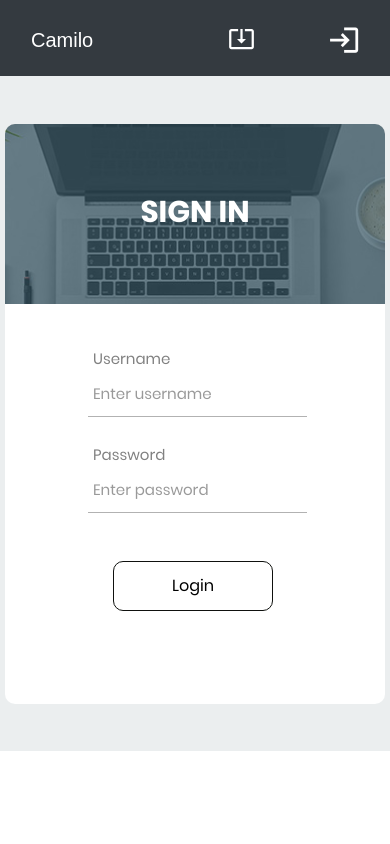
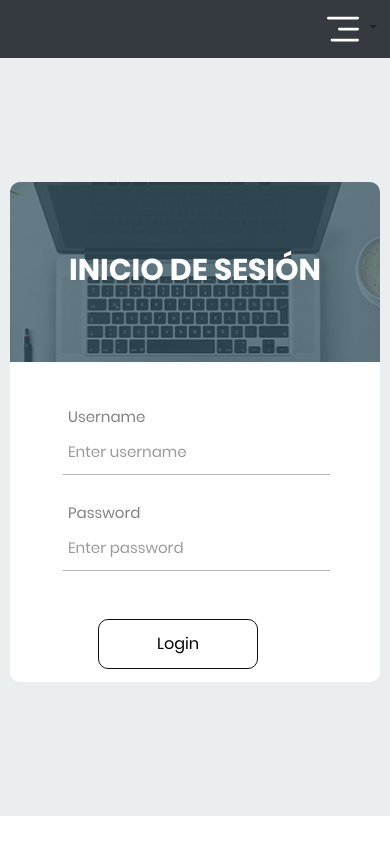
Before and after one commit to CamiloFuentesR/mantenedorVentas, a React (Create React App) app: page /auth/login in a window 390 px wide. Built offline with nearby package versions, Linux system fonts and the light colour scheme.

Commit message:
dropdown button

```diff
--- a/public/css/main.css
+++ b/public/css/main.css
@@ -146,16 +146,13 @@ iframe {
 /*//////////////////////////////////////////////////////////////////
 [ login ]*/
 
-.limiter {
-  width: 100%;
-  margin: 0 auto;
-}
 
 
 
 
 .wrap-login100 {
-  width: 670px;
+  width: 570px;
+  height: 500px;
   background: #fff;
   border-radius: 10px;
   overflow: hidden;
--- a/src/components/auth/LoginScreen.jsx
+++ b/src/components/auth/LoginScreen.jsx
@@ -17,7 +17,7 @@ export const LoginScreen = () => {
 			<div className="wrap-login100">
 				<div className="login100-form-title" style={{backgroundImage: login}} >
 					<span className="login100-form-title-1" >
-						Sign In
+						Inicio de Sesión
 					</span>
 				</div>
 
--- a/src/components/auth/RegisterScreen.jsx
+++ b/src/components/auth/RegisterScreen.jsx
@@ -1,10 +1,61 @@
 import React from 'react'
 import { NavBar } from '../ui/NavBar'
+import login from '../ui/img/login.jpg';
 
 export const RegisterScreen = () => {
+
+    const handleSubmit = (e) => {
+        e.preventDefault();
+    }
+
+
     return (
         <div>
-            <NavBar/>
+        <NavBar/>
+        <div>
+        <div className="limiter">
+    <div className="container-login100">
+        <div className="wrap-login100">
+            <div className="login100-form-title" style={{backgroundImage: login}} >
+                <span className="login100-form-title-1" >
+                    Registro
+                </span>
+            </div>
+
+            <form className="login100-form validate-form">
+                <div className="wrap-input100 validate-input m-b-26" data-validate="Username is required">
+                    <span className="label-input100">Username</span>
+                    <input className="input100" type="text" name="username" placeholder="Enter username"/>
+                    <span className="focus-input100"></span>
+                </div>
+
+                <div className="wrap-input100 validate-input m-b-18" data-validate = "Password is required">
+                    <span className="label-input100">Password</span>
+                    <input className="input100" type="password" name="pass"autoComplete="false" placeholder="Enter password"/>
+                    <span className="focus-input100"></span>
+                </div>
+
+                <div className="flex-sb-m w-full p-b-30">
+                    <div className="contact100-form-checkbox">
+
+                    </div>
+                </div>
+
+                <div className="container-login100-form-btn">
+                    <button
+                        type="submit"
+                        className="login100-form-btn "
+                        onClick={handleSubmit}
+                        >
+
+                        Login
+                    </button>
+                </div>
+            </form>
         </div>
+    </div>
+</div>
+        </div>
+    </div>
     )
 }
--- a/src/components/ui/NavBar.jsx
+++ b/src/components/ui/NavBar.jsx
@@ -1,37 +1,43 @@
 import React from 'react'
-import SystemUpdateAltIcon from '@material-ui/icons/SystemUpdateAlt';
 import { Link } from 'react-router-dom';
 
 
 
 export const NavBar = () => {
-    const handleClickLogin = () => {
 
-    }
 
     return (
         <>
-            <div className="container col-12 sticky-top">
-                <div className="row">
-                    <nav className="_home_nav  navbar bg-dark sticky-top col-12">
-                        <span
-                            className="_home_span_name text-white col-10 "
-                            onClick={handleClickLogin}
-                        >Camilo</span>
-                        <Link
-                            to={'/auth/home'}
-                            className={'col-1 _home_span1'}>
-                                <SystemUpdateAltIcon
-                                    style={{ color: 'white', fontSize: '27px' }}
-                                />
-                        </Link>
-                        <Link to={'/auth/login'}>
-                            <span className="material-icons text-white btn col-1 ">login</span>
-                        </Link>
-                    </nav>
+
+
+            {/*  <div class="dropdown">
+                <button class="btn btn-secondary dropdown-toggle" type="button" id="dropdownMenuButton" data-toggle="dropdown" aria-haspopup="true" aria-expanded="false">
+                    Dropdown button
+                </button>
+                <div class="dropdown-menu" aria-labelledby="dropdownMenuButton">
+                    <Link to={'/auth/login'} className="dropdown-item">Login</Link>
+                    <Link to={'/auth/register'} className="dropdown-item">Register</Link>
+                </div>
+            </div> */}
+
+            <nav className="_home_nav bg-dark sticky-top">
+                <div class="dropdown btn-login">
+                        <span className="btn dropdown-toggle" type="button" id="dropdownMenuButton" data-toggle="dropdown" aria-haspopup="true" aria-expanded="false">
+                            <svg xmlns="http://www.w3.org/2000/svg" className="icon icon-tabler icon-tabler-align-right" width="44" height="44" viewBox="0 0 24 24" strokeWidth="1.5" stroke="#ffffff" fill="none" strokeLinecap="round" strokeLinejoin="round">
+                                <path stroke="none" d="M0 0h24v24H0z" fill="none" />
+                                <line x1="4" y1="6" x2="20" y2="6" />
+                                <line x1="10" y1="12" x2="20" y2="12" />
+                                <line x1="6" y1="18" x2="20" y2="18" />
+                            </svg>
+                        </span>
+                        <div class="dropdown-menu" aria-labelledby="dropdownMenuButton">
+                            <Link to={'/auth/login'} className="dropdown-item">Login</Link>
+                            <Link to={'/auth/register'} className="dropdown-item">Register</Link>
+                        </div>
                 </div>
 
-            </div>
+            </nav>
+
         </>
     );
 }
--- a/src/style/components/_auth.scss
+++ b/src/style/components/_auth.scss
@@ -1,6 +1,12 @@
 .login100-form-title{
     background-image: url('../../components/ui/img/login.jpg');
 }
+.limiter {
+    width: 100%;
+    height: 100%;
+    padding: 0;
+    margin: 0 auto;
+  }
 
 
 //parte interna del boton
@@ -12,7 +18,7 @@
     display: flex;
     justify-content: center;
     align-items: center;
-    margin-left: 55px;
+    margin-left: 15px;
     min-width: 160px;
     height: 50px;
     border: 1px solid #0f110e;
@@ -62,9 +68,10 @@
     display: -ms-flexbox;
     display: flex;
     flex-wrap: wrap;
+    margin-top: -15px;
+
     justify-content: center;
     align-items: center;
-    padding: 5px;
     background: #ebeeef;
   }
 
@@ -84,16 +91,17 @@
   @media(max-width: 576px){
     .container-login100 {
         width: 100%;
-        min-height: 80vh;
+        max-height: 100vh;
         display: -webkit-box;
         display: -webkit-flex;
         display: -moz-box;
         display: -ms-flexbox;
         display: flex;
+        margin-top: -10px;
         flex-wrap: wrap;
         justify-content: center;
         align-items: center;
-        padding: 5px;
+        padding: 10px;
         background: #ebeeef;
       }
 
@@ -105,7 +113,7 @@
         display: flex;
         justify-content: center;
         align-items: center;
-        margin-left: 25px;
+        margin-left: 35px;
         min-width: 160px;
         height: 50px;
         border: 1px solid #0f110e;
@@ -132,6 +140,6 @@
         display: flex;
         flex-wrap: wrap;
         justify-content: space-between;
-        padding: 43px 88px 93px 83px;
+        padding: 43px 70px 53px 53px;
       }
   }
--- a/src/style/components/_home.scss
+++ b/src/style/components/_home.scss
@@ -4,27 +4,48 @@
 @media (max-width: 576px) {
 
 /*          ----------------------                  NavBar        -----------------------------   */
+    ._home_nav{
+        display: grid !important;
+        grid-template-columns: 2fr 2fr 2fr 1fr !important;
+        justify-items: center;
+    }
+    .btn-login{
+        grid-column: 4;
+    }
 
-    ._home_nav{
-        max-height: 9vh;
-
-        span{
-            font-size: 4vh;
-        }
-
-    }
     ._home_span{
         max-width: 40%;
     }
-    ._home_span1{
-        size: 1vh;
-        margin-bottom: 3px;
+    ._home_link_1{
+        size: 2vh;
+        margin-bottom: 5px;
     }
     ._home_span_name{
         font-size: 20px !important;
         max-width: 15vh;
+    }
+    ._home_login_btn{
+        font-size: 30px !important;
+        margin-bottom: -10px;
 
     }
+
+    /* ---------------------dropdown button -------------------- */
+    .dropdown-menu {
+        background-color: rgba(44, 44, 40, 0.836);
+        margin-right: 75px;
+    }
+    .dropdown-item{
+        color: aliceblue;
+
+        &:hover{
+            background-color: rgba(0, 0, 0, 0.507);
+        color: aliceblue;
+
+        }
+
+    }
+
 
     /*                     ----------------         Header      -----------------                       */
 
@@ -56,7 +77,36 @@
  @media (min-width: 992px) { }
 
  // Extra large devices (large desktops, 1200px and up)
- @media (min-width: 1200px) {
+ @media (min-width: 1100px) {
+    ._home_nav{
+        display: grid !important;
+        grid-template-columns: 2fr 2fr 2fr 1fr !important;
+        justify-items: center;
+    }
+    .btn-login{
+        grid-column: 4;
+    }
+
+    .dropdown-menu {
+        background-color: rgba(44, 44, 40, 0.836);
+        margin-right: 75px;
+    }
+    .dropdown-item{
+        color: aliceblue;
+
+        &:hover{
+            background-color: rgba(0, 0, 0, 0.507);
+        color: aliceblue;
+
+        }
+
+    }
+    .dropdown-item::focus{
+        color: rgba(255, 255, 255, 0.938);
+
+    }
+
+
     ._home_header{
         display: flex;
         height: 88vh !important;
```
